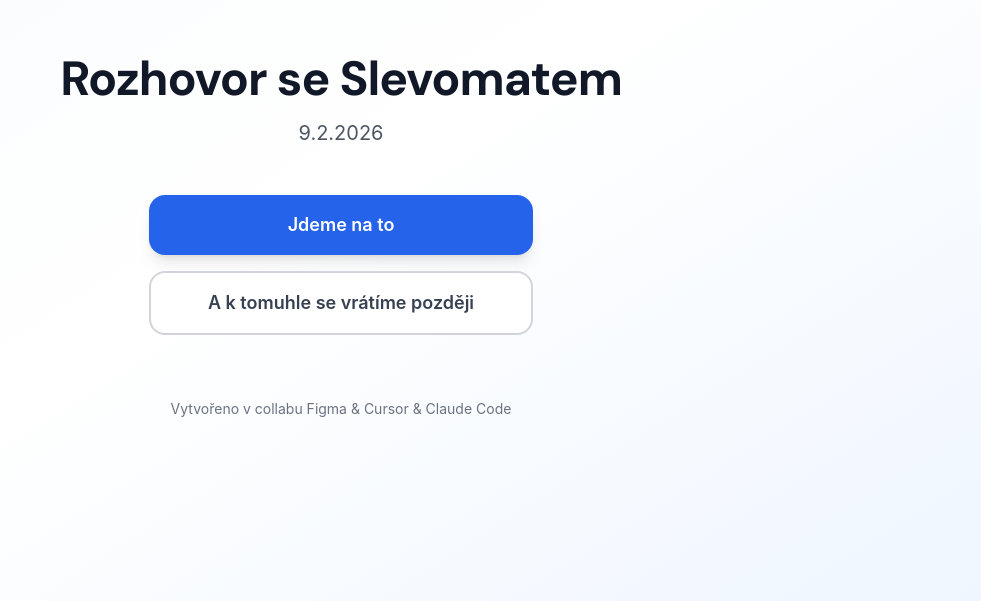
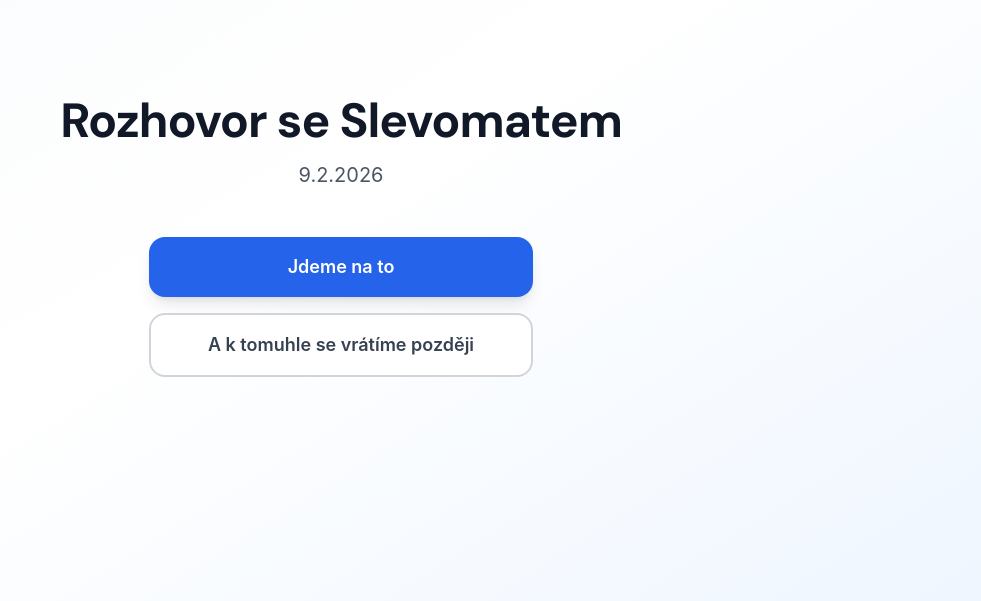
Before and after one commit to maroskadlec/slevac-ai, a React (Vite) app: page / in a window 1280 px wide. Shown: the part 199-800 px from the top of the page, without its empty margins (299-1280 px from the left). Built offline with nearby package versions, Linux system fonts and the light colour scheme.

Commit message:
Odstraněn footer text z homepage

```diff
--- a/src/pages/HomePage.tsx
+++ b/src/pages/HomePage.tsx
@@ -71,12 +71,6 @@
           </motion.a>
         </motion.div>
 
-        {/* Footer */}
-        <motion.div variants={itemVariants} className="mt-16">
-          <p className="text-gray-500 text-sm">
-            Vytvořeno v collabu Figma & Cursor & Claude Code
-          </p>
-        </motion.div>
       </motion.div>
     </div>
   )
```
